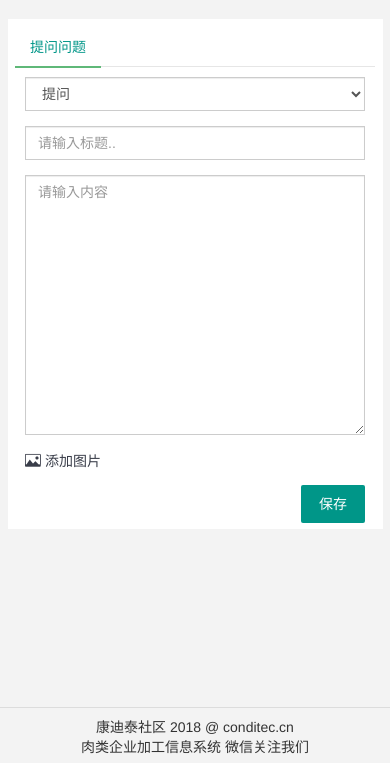
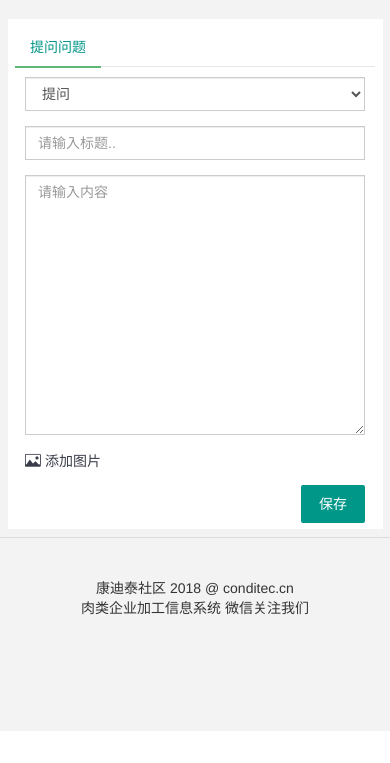
Before and after one commit to Zhyue-XII/web, a Django app: page /forum/edit in a window 390 px wide. Shown: the part 113-876 px from the top of the page. After the commit the page ends 728 px from the top, so only its background shows below. Run offline with Django 3.2, Linux system fonts and the light colour scheme; parts of the project's set-up code (start-up, migrations or seed data) failed here and were passed over; some libraries are stand-ins or nearby versions.

Commit message:
手机兼容调整1

```diff
--- a/static/css/forum/base.css
+++ b/static/css/forum/base.css
@@ -86,6 +86,9 @@ dd a{
     .menu li{
         margin-right: 10% !important;
     }
+    .footer{
+        padding: 10% 0;
+    }
 }
 @media (min-width: 768px) and (max-width: 991px){
     .menu{
--- a/static/css/index.css
+++ b/static/css/index.css
@@ -18,13 +18,14 @@
      .text{width: 100% !important;text-align: center;}
      .img-box{display: none}
      .text a{margin: 5% auto}
-     .text p{font-size: 25px !important;}
+     .text p{font-size: 25px !important;padding: 0 10%;}
      .text span{display: none}
      .dp-block-text{margin: 20px 5% !important;}
      .act{padding-top: 27% !important;}
      .nav-ul a:hover{color: white !important;}
      .control-label{display: none}
      .new-text p {font-size: 15px !important;}
+     .cm-text{margin-top: 25px;}
 }
 @media (min-width: 768px) and (max-width: 991px) {
     .bg-service{
--- a/static/js/index.js
+++ b/static/js/index.js
@@ -113,7 +113,7 @@ $("#sbm-btn").click(function () {
     if($("#frm-data").data('bootstrapValidator').isValid()){
         console.log(data_list)
         $.get('/contact',data_list,function (data) {
-            alert(data)
+            layer.msg('提交成功!')
             $("#frm-data").data("bootstrapValidator").resetForm();
             $("#name").val("");
             $("#tel").val("");
--- a/templates/forum/base.html
+++ b/templates/forum/base.html
@@ -176,7 +176,7 @@
         </div>
     </div>
 
-    <div class="container" style="min-height: 700px">
+    <div class="container" style="min-height: 400px">
         {% block content %}{% endblock %}
     </div>
 
--- a/templates/forum/forums.html
+++ b/templates/forum/forums.html
@@ -4,7 +4,7 @@
     <link rel="stylesheet" href="{% static 'css/forum/forums.css' %}">
 {% endblock %}
 {% block content %}
-    <div style="padding: 20px 0" class="layui-row layui-col-space15">
+    <div style="padding: 20px 0;min-height: 700px" class="layui-row layui-col-space15">
          <div class="layui-col-md8">
              <div class="layui-card">
                  <div class="layui-card-header"> 置顶 | 精贴</div>
--- a/templates/index.html
+++ b/templates/index.html
@@ -2,9 +2,12 @@
 {% load static %}
 {% block styles %}
     <link rel="stylesheet" href="{% static 'css/index.css' %}">
+    <link rel="stylesheet" href="{% static 'layui/css/layui.css' %}">
 {% endblock %}
 {% block script %}
     <script src="{% static 'bootstrap-dist/js/bootstrapValidator.min.js' %}"></script>
+    <script src="{% static 'layer/layer.js' %}"></script>
+    <script src="{% static 'layui/layui.js' %}"></script>
 {% endblock %}
 {% block content %}
 
--- a/web/settings.py
+++ b/web/settings.py
@@ -131,4 +131,4 @@ STATICFILES_DIRS = [
     os.path.join(BASE_DIR, 'static'),
     MACHINA_MAIN_STATIC_DIR,
 ]
-# STATIC_ROOT = os.path.join(BASE_DIR, "static/")
+STATIC_ROOT = os.path.join(BASE_DIR, "static/")
```
